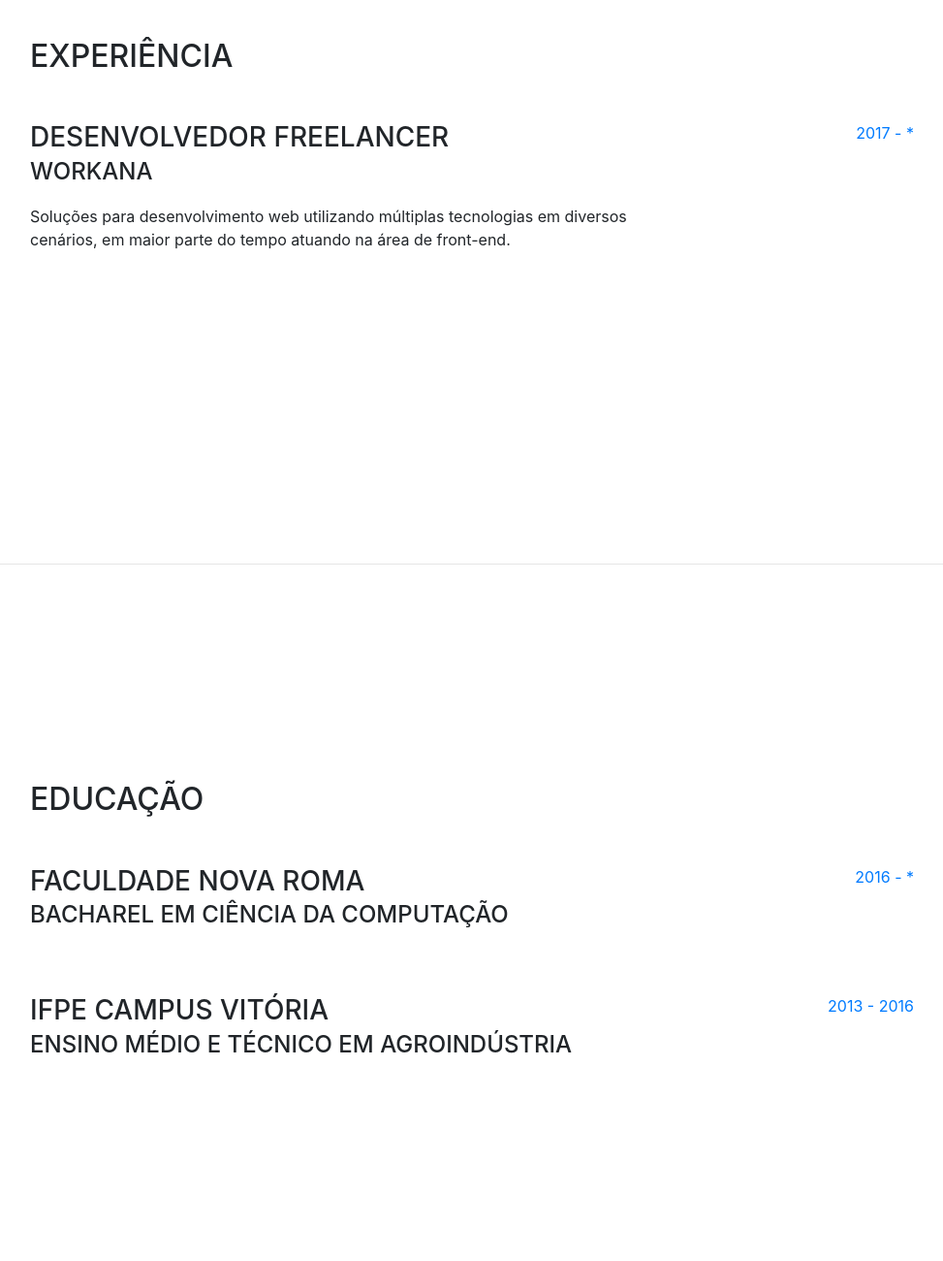
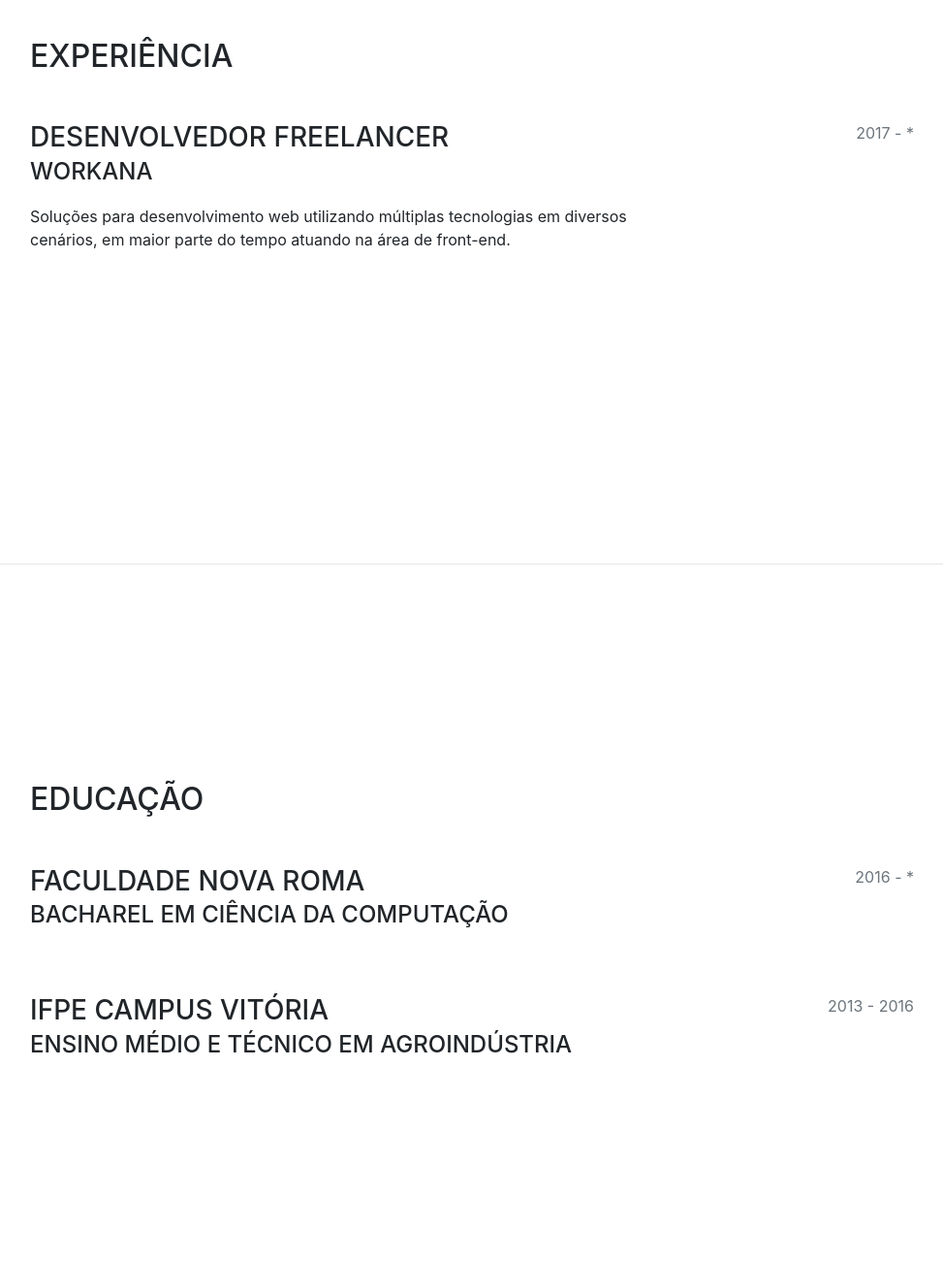
Before and after one commit to joalisonpereira/joalisonpereira.github.io, a website with bundled scripts: page index.html in a window 1280 px wide. Shown: the part 1020-2320 px from the top of the page at 97% size, without its empty margins (289-1262 px from the left). Built offline with nearby package versions, Linux system fonts and the light colour scheme; a web font is replaced by a local one.

Commit message:
Little changes

```diff
--- a/index.html
+++ b/index.html
@@ -67,7 +67,7 @@
             <a href="#">joalison.pereira@hotmail.com</a>
           </div>
           <p class="lead mb-5">
-            Desenvolvedor Fullstack com conhecimento em diversas tecnologias modernas.
+            Desenvolvedor Fullstack com conhecimento voltado para as principais tecnologias modernas.
           </p>
           <div class="social-icons">
             <a href="https://www.linkedin.com/in/joalison-pereira-5b9031158" target="_blank">
@@ -101,7 +101,7 @@
               </p>
             </div>
             <div class="resume-date text-md-right">
-              <span class="text-primary">2017 - *</span>
+              <span class="text-muted">2017 - *</span>
             </div>
           </div>
         </div>
@@ -119,7 +119,7 @@
               <div class="subheading mb-3">Bacharel em Ciência da Computação</div>
             </div>
             <div class="resume-date text-md-right">
-              <span class="text-primary">2016 - *</span>
+              <span class="text-muted">2016 - *</span>
             </div>
           </div>
           <div class="resume-item d-flex flex-column flex-md-row mb-5">
@@ -128,7 +128,7 @@
               <div class="subheading mb-3">Ensino médio e Técnico em agroindústria</div>
             </div>
             <div class="resume-date text-md-right">
-              <span class="text-primary">2013 - 2016</span>
+              <span class="text-muted">2013 - 2016</span>
             </div>
           </div>
         </div>
```
